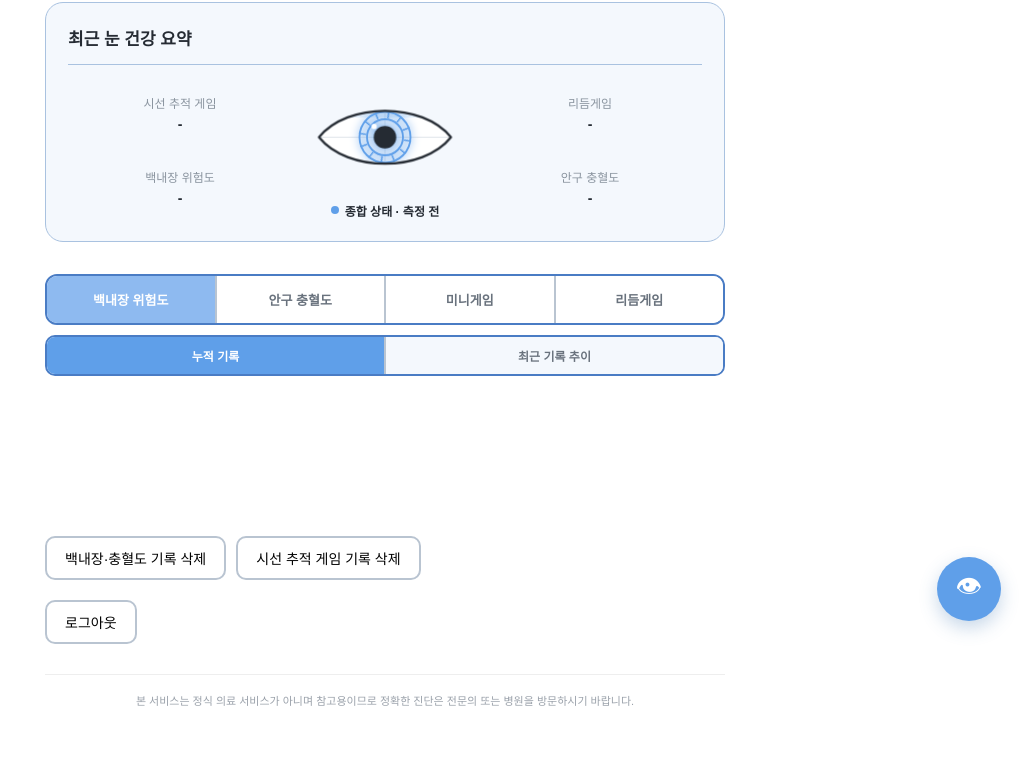
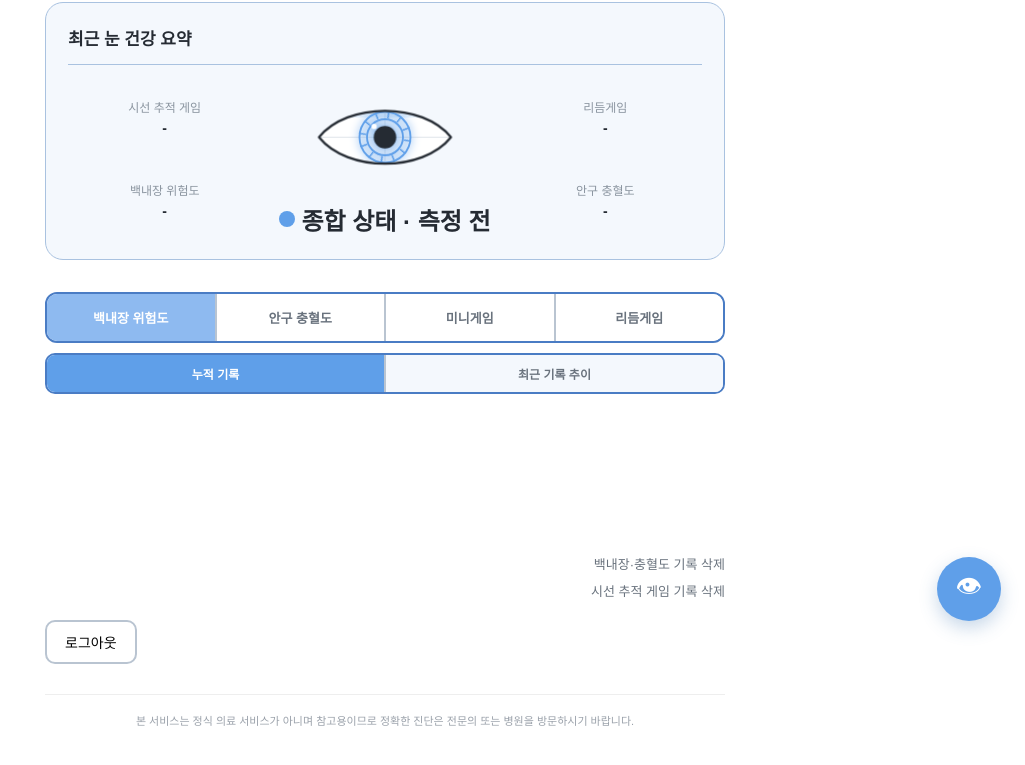
Before and after one commit to 2026-SMHRD-AIC-HealthAX-1/Hexagon, a plain HTML site: page web/frontend/mypage.html in a window 1280 px wide. Shown: the part 151-916 px from the top of the page, without its empty margins (255-1280 px from the left). Drawn offline with Linux system fonts and the light colour scheme; no server answers.

Commit message:
Confirm before logout, restyle mypage delete links, enlarge status indicators
- Show a "로그아웃 하시겠습니까?" confirm before logging out from either the
  home header or mypage.
- Turn mypage's two record-delete buttons into back-link-style text links,
  right-aligned and stacked, underlining on hover instead of looking like
  buttons.
- Double the size of the eye-status summary text and its LED status dot.

Co-Authored-By: Claude Sonnet 5 <noreply@anthropic.com>

```diff
--- a/web/frontend/css/style.css
+++ b/web/frontend/css/style.css
@@ -381,9 +381,13 @@ header.top-bar {
   color: var(--text);
 }
 
+.eye-status-text {
+  font-size: 24px;
+}
+
 .eye-status-dot {
-  width: 8px;
-  height: 8px;
+  width: 16px;
+  height: 16px;
   border-radius: 50%;
   background: var(--eye-color);
   transition: background 0.4s ease;
@@ -1148,6 +1152,31 @@ button.primary:hover {
   text-decoration: none;
 }
 
+/* mypage: 기록 삭제 - 버튼이 아니라 back-link 같은 텍스트 링크 형태로,
+   화면 오른쪽 하단에 위아래로 배치 */
+.danger-links {
+  display: flex;
+  flex-direction: column;
+  align-items: flex-end;
+  gap: 8px;
+  margin-top: 24px;
+}
+
+.danger-link {
+  background: none;
+  border: none;
+  padding: 0;
+  border-radius: 0;
+  font-size: 13px;
+  color: var(--gray);
+  text-decoration: none;
+  cursor: pointer;
+}
+
+.danger-link:hover {
+  text-decoration: underline;
+}
+
 .status-banner {
   background: var(--blue-light);
   color: var(--blue-dark);
--- a/web/frontend/js/home.js
+++ b/web/frontend/js/home.js
@@ -65,6 +65,7 @@ async function renderAuthArea() {
 }
 
 logoutBtn.addEventListener("click", async () => {
+  if (!confirm("로그아웃 하시겠습니까?")) return;
   await logout();
   renderAuthArea();
 });
--- a/web/frontend/js/mypage.js
+++ b/web/frontend/js/mypage.js
@@ -333,6 +333,7 @@ document.getElementById("delete-gaze-records-btn").addEventListener("click", (ev
 });
 
 document.getElementById("logout-btn").addEventListener("click", async () => {
+  if (!confirm("로그아웃 하시겠습니까?")) return;
   await logout();
   requireLogin();
 });
--- a/web/frontend/mypage.html
+++ b/web/frontend/mypage.html
@@ -98,9 +98,9 @@
     <div id="history-content" class="history-content"></div>
   </section>
 
-  <div class="actions" style="margin-top:24px">
-    <button id="delete-analysis-btn">백내장·충혈도 기록 삭제</button>
-    <button id="delete-gaze-records-btn">시선 추적 게임 기록 삭제</button>
+  <div class="danger-links">
+    <button type="button" id="delete-analysis-btn" class="danger-link">백내장·충혈도 기록 삭제</button>
+    <button type="button" id="delete-gaze-records-btn" class="danger-link">시선 추적 게임 기록 삭제</button>
   </div>
 
   <button id="logout-btn" class="logout-btn">로그아웃</button>
```
